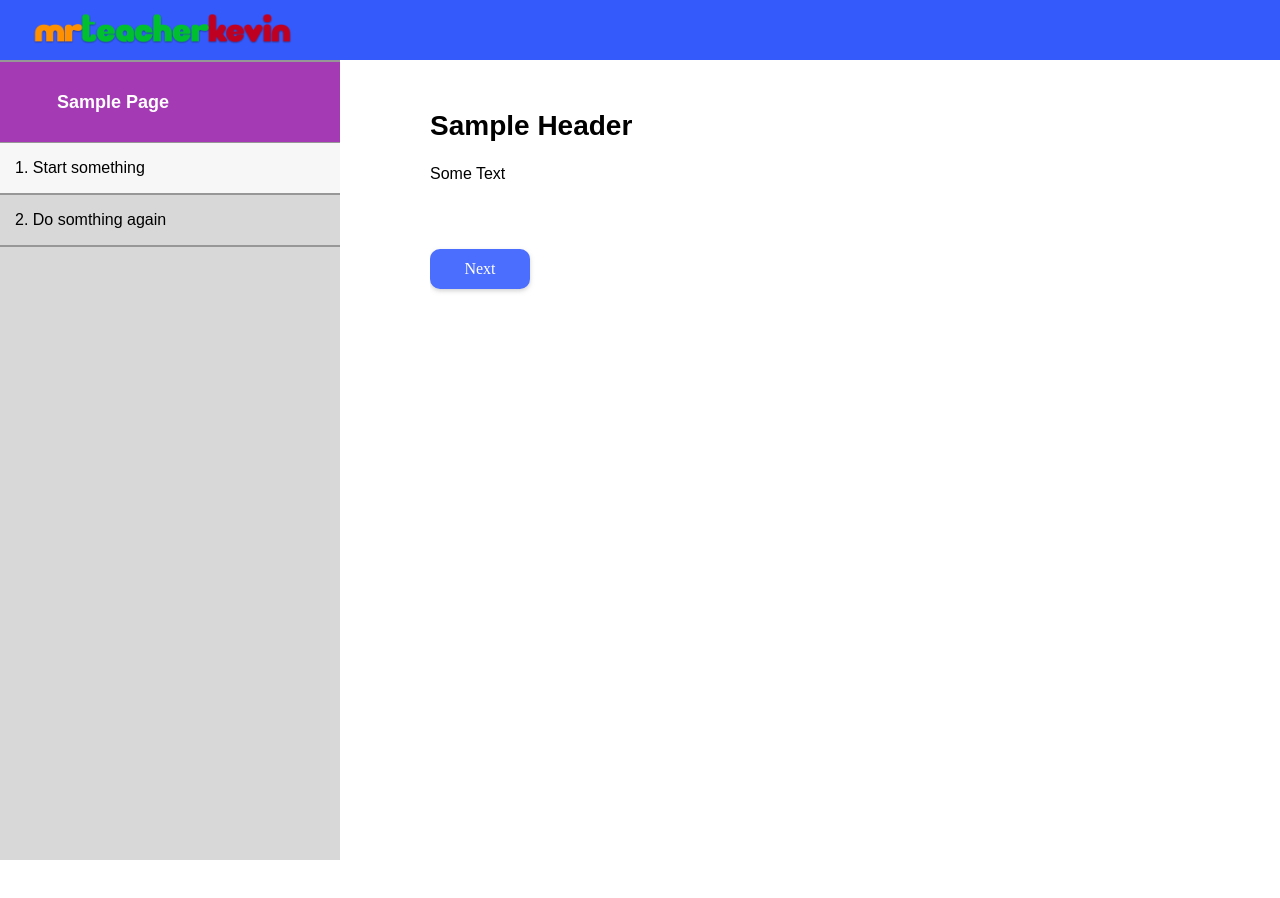
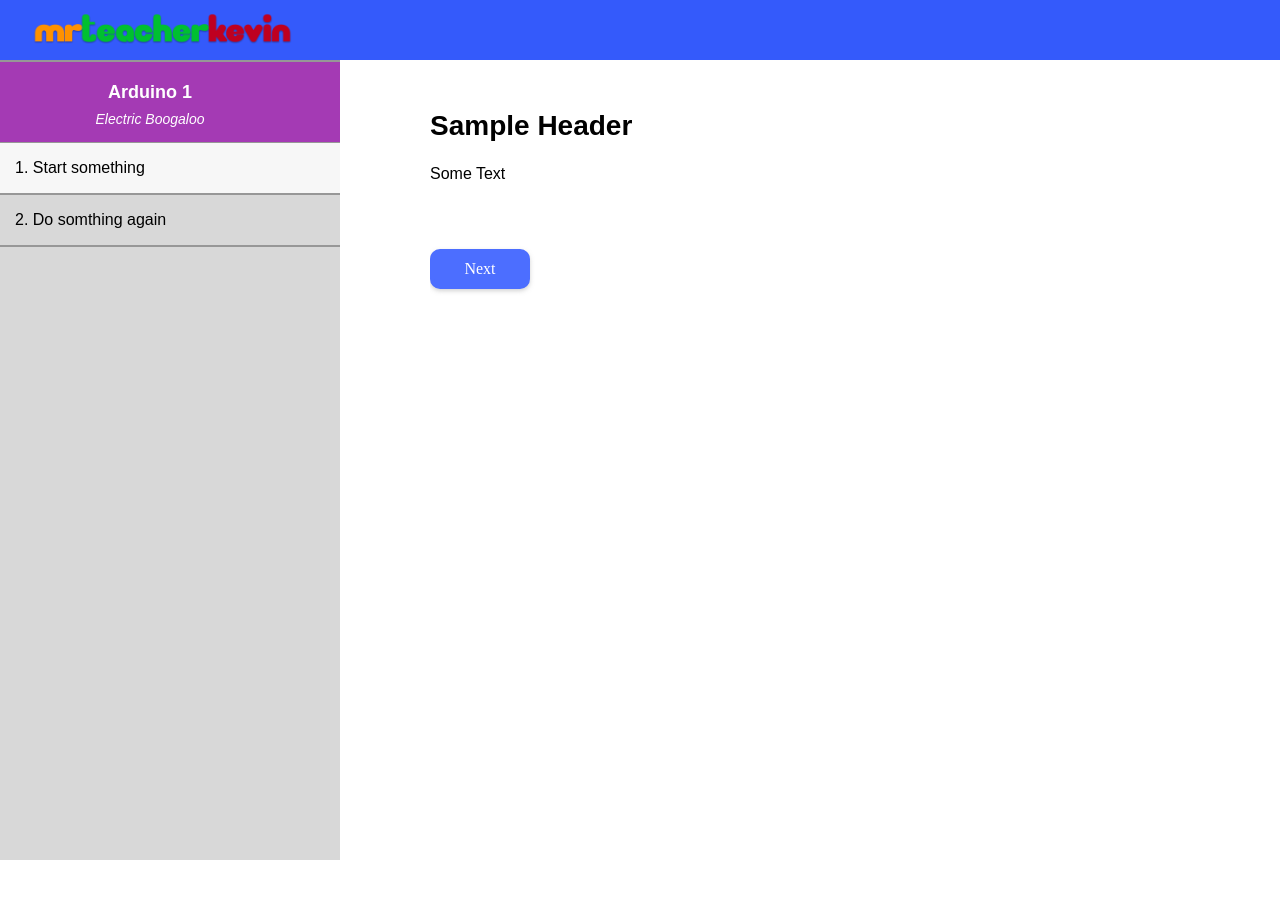
Before and after one commit to kevin578/mrteacherkevin2, a React (Create React App) app in the folder client/: page /arduino1 in a window 1280 px wide. Shown: the top 898 px of the page. Built offline with nearby package versions, Linux system fonts and the light colour scheme; no server answers.

Commit message:
added subject and course to sidebar

```diff
--- a/client/src/components/Main/Main.js
+++ b/client/src/components/Main/Main.js
@@ -49,7 +49,6 @@ class Main extends React.Component {
           notStartedSubjects.push(course);
         }
       }
-      //console.log(startedSubjects)
       startedSubjects.sort(function(a, b) {
         if (a.subject.toLowerCase() < b.subject.toLowerCase()) return -1;
         if (a.subject.toLowerCase() > b.subject.toLowerCase()) return 1;
--- a/client/src/components/Pages/Arduino/Arduino1.js
+++ b/client/src/components/Pages/Arduino/Arduino1.js
@@ -9,7 +9,7 @@ import Button from "../../Subject/Button";
 class Arduino1 extends React.Component {
   render() {
     return (
-      <Subject title="Sample Page" urlName="sampleURL">
+      <Subject title="Arduino" urlName="arduino1">
         {[
           <Body key="starting" title="Start something">
             <Header>Sample Header</Header>
--- a/client/src/components/Pages/Arduino/Arduino2.js
+++ b/client/src/components/Pages/Arduino/Arduino2.js
@@ -9,7 +9,7 @@ import Button from "../../Subject/Button";
 class Arduino2 extends React.Component {
   render() {
     return (
-      <Subject title="Sample Page" urlName="sampleURL">
+      <Subject title="Sample Page" urlName="arduino2">
         {[
           <Body key="starting" title="Start something">
             <Header>Sample Header</Header>
--- a/client/src/components/Pages/Arduino/Arduino3.js
+++ b/client/src/components/Pages/Arduino/Arduino3.js
@@ -9,7 +9,7 @@ import Button from "../../Subject/Button";
 class Arduino3 extends React.Component {
   render() {
     return (
-      <Subject title="Sample Page" urlName="sampleURL">
+      <Subject title="Sample Page" urlName="arduino3">
         {[
           <Body key="starting" title="Start something">
             <Header>Sample Header</Header>
--- a/client/src/components/Pages/WeVideo/WeVideo1.js
+++ b/client/src/components/Pages/WeVideo/WeVideo1.js
@@ -9,7 +9,7 @@ import Button from "../../Subject/Button";
 class WeVideo1 extends React.Component {
   render() {
     return (
-      <Subject title="WeVideo" urlName="sampleURL">
+      <Subject title="WeVideo" urlName="wevideo1">
         {[
           <Body key="starting" title="Start something">
             <Header>Sample Header</Header>
--- a/client/src/components/Subject/Sidebar.js
+++ b/client/src/components/Subject/Sidebar.js
@@ -6,6 +6,8 @@ import { connect } from "react-redux";
 import * as actions from "../../actions";
 import { headerHeight } from "../Header";
 import Ranking from "../Ranking";
+import courses from "../Pages/courses.json";
+
 import axios from "axios";
 
 const Wrapper = styled.section`
@@ -25,8 +27,6 @@ const SidebarSubject = styled.div`
   text-align: center;
   border-top: 2px solid #979797;
   border-bottom: 1px solid #979797;
-  display: flex;
-  justify-content: space-around;
 `;
 const SubjectImage = styled.img`
   opacity: 0;
@@ -36,16 +36,28 @@ const SubjectImage = styled.img`
 
 const SidebarSubjectName = styled.p`
   color: white;
-  margin-top: 30px;
+  margin-top: 20px;
   font-size: 18px;
   font-weight: 600;
   position: relative;
+  right: 20px;
 `;
 
 const SidebarItemContainer = styled.div`
     overflow-y: scroll;
   height: 100%;
     padding-bottom: 40px;
+`;
+
+const SidebarCourseName = styled.p`
+  color: white;
+  margin-top: 0px;
+  font-size: 14px;
+  font-weight: 400;
+  position: relative;
+  right: 20px;
+  bottom: 10px;
+  font-style: italic;
 `;
 
 class Sidebar extends React.Component {
@@ -98,12 +110,26 @@ class Sidebar extends React.Component {
     });
   };
 
+  getSubjectNumber() {
+    if (this.props.subject) return this.props.subject.slice(-1);
+  }
+
+  getCourseTitle() {
+    if (!this.props.subject) return;
+    for (let course of courses) {
+      if (course.subject == this.props.title) {
+        const courseArrayIndex = parseInt(this.props.subject.slice(-1));
+        return course.courses[courseArrayIndex - 1];
+      }
+    }
+  }
+
   render() {
     return (
       <Wrapper>
         <SidebarSubject>
-          <SidebarSubjectName>{this.props.title}</SidebarSubjectName>
-          <Ranking rank={this.getRank()} />
+          <SidebarSubjectName>{this.props.title} {this.getSubjectNumber()}</SidebarSubjectName>
+          <SidebarCourseName>{this.getCourseTitle()}</SidebarCourseName>
         </SidebarSubject>
         <SidebarItemContainer>{this.getSidebarItems()}</SidebarItemContainer>
       </Wrapper>
```
